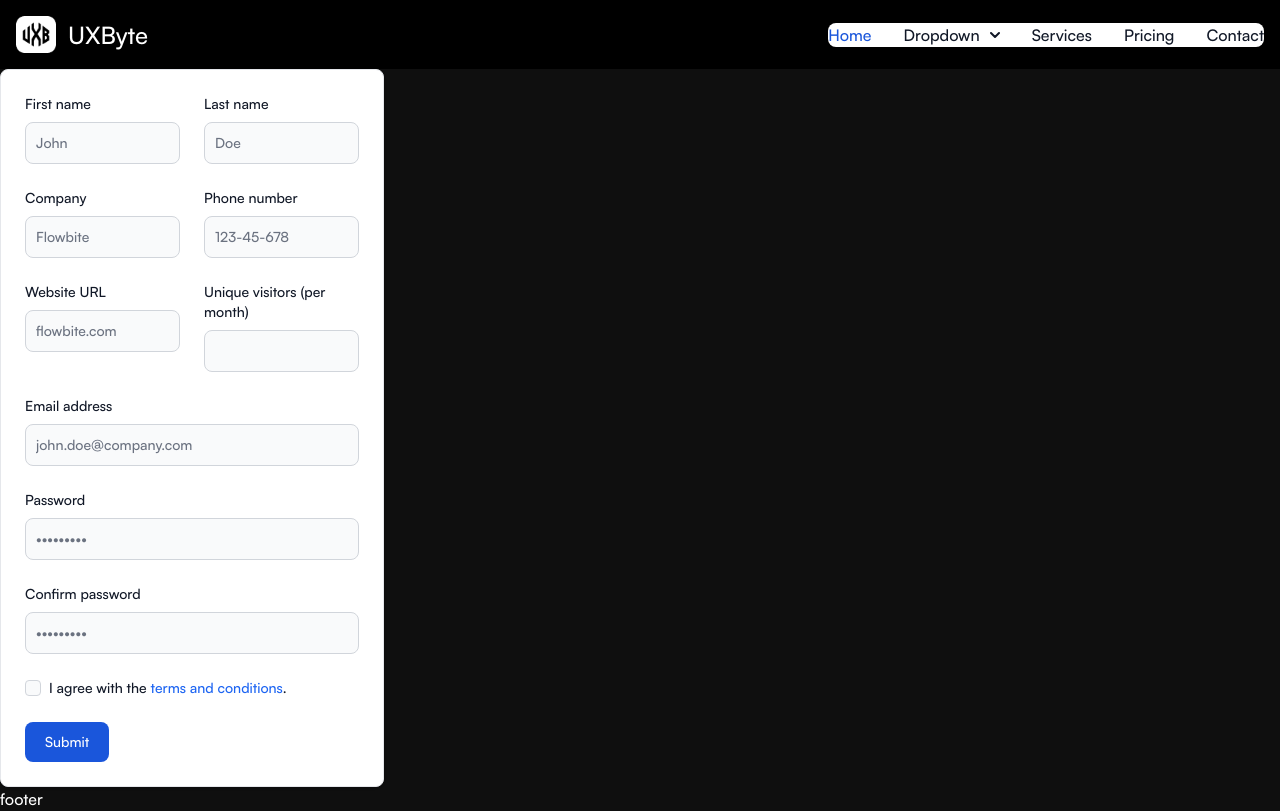
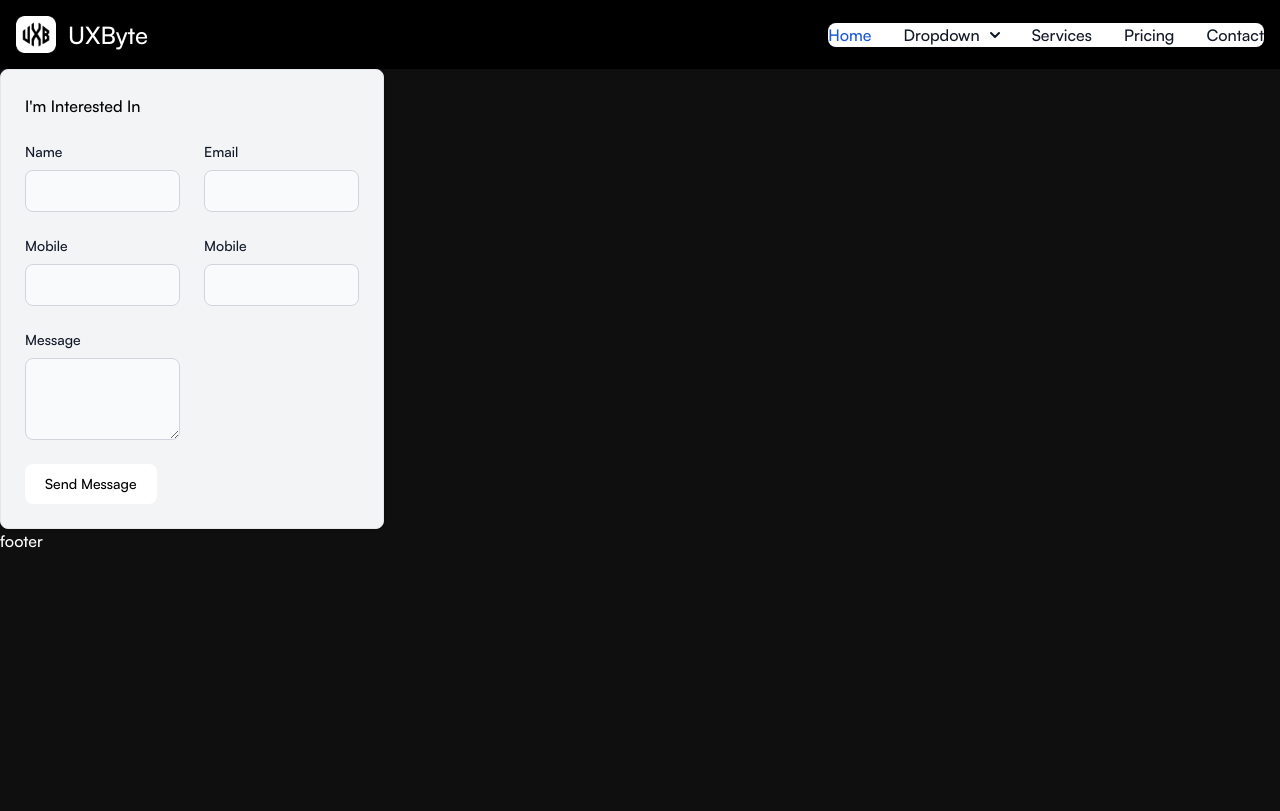
Before and after one commit to lalukrish/UXByte-Page, a Next.js app: page /contact in a window 1280 px wide. Built offline with nearby package versions, Linux system fonts and the light colour scheme.

Commit message:
latest commit

```diff
--- a/src/components/sections/contactSection.jsx
+++ b/src/components/sections/contactSection.jsx
@@ -5,8 +5,11 @@ const ContactSection = () => {
     <>
       <a
         href="#"
-        className="block max-w-sm p-6 bg-white border border-gray-200 rounded-lg shadow hover:bg-gray-100 dark:bg-gray-800 dark:border-gray-700 dark:hover:bg-gray-700"
+        className="block max-w-sm p-6 bg-gray-100 border border-gray-200 rounded-lg shadow hover:bg-gray-100 dark:bg-gray-800 dark:border-gray-700 dark:hover:bg-gray-700"
       >
+        <div>
+          <h2 className="text-black">I'm Interested In</h2>
+        </div><br></br>
         <form>
           <div class="grid gap-6 mb-6 md:grid-cols-2">
             <div>
@@ -14,13 +17,13 @@ const ContactSection = () => {
                 for="first_name"
                 class="block mb-2 text-sm font-medium text-gray-900 dark:text-white"
               >
-                First name
+                Name
               </label>
               <input
                 type="text"
                 id="first_name"
                 class="bg-gray-50 border border-gray-300 text-gray-900 text-sm rounded-lg focus:ring-blue-500 focus:border-blue-500 block w-full p-2.5 dark:bg-gray-700 dark:border-gray-600 dark:placeholder-gray-400 dark:text-white dark:focus:ring-blue-500 dark:focus:border-blue-500"
-                placeholder="John"
+                placeholder=""
                 required
               />
             </div>
@@ -29,13 +32,13 @@ const ContactSection = () => {
                 for="last_name"
                 class="block mb-2 text-sm font-medium text-gray-900 dark:text-white"
               >
-                Last name
+                Email
               </label>
               <input
                 type="text"
                 id="last_name"
                 class="bg-gray-50 border border-gray-300 text-gray-900 text-sm rounded-lg focus:ring-blue-500 focus:border-blue-500 block w-full p-2.5 dark:bg-gray-700 dark:border-gray-600 dark:placeholder-gray-400 dark:text-white dark:focus:ring-blue-500 dark:focus:border-blue-500"
-                placeholder="Doe"
+                placeholder=""
                 required
               />
             </div>
@@ -44,13 +47,13 @@ const ContactSection = () => {
                 for="company"
                 class="block mb-2 text-sm font-medium text-gray-900 dark:text-white"
               >
-                Company
+                Mobile
               </label>
               <input
                 type="text"
                 id="company"
                 class="bg-gray-50 border border-gray-300 text-gray-900 text-sm rounded-lg focus:ring-blue-500 focus:border-blue-500 block w-full p-2.5 dark:bg-gray-700 dark:border-gray-600 dark:placeholder-gray-400 dark:text-white dark:focus:ring-blue-500 dark:focus:border-blue-500"
-                placeholder="Flowbite"
+                placeholder=""
                 required
               />
             </div>
@@ -59,122 +62,31 @@ const ContactSection = () => {
                 for="phone"
                 class="block mb-2 text-sm font-medium text-gray-900 dark:text-white"
               >
-                Phone number
+                Mobile
               </label>
               <input
                 type="tel"
                 id="phone"
                 class="bg-gray-50 border border-gray-300 text-gray-900 text-sm rounded-lg focus:ring-blue-500 focus:border-blue-500 block w-full p-2.5 dark:bg-gray-700 dark:border-gray-600 dark:placeholder-gray-400 dark:text-white dark:focus:ring-blue-500 dark:focus:border-blue-500"
-                placeholder="123-45-678"
+                placeholder=""
                 pattern="[0-9]{3}-[0-9]{2}-[0-9]{3}"
                 required
               />
             </div>
             <div>
-              <label
-                for="website"
-                class="block mb-2 text-sm font-medium text-gray-900 dark:text-white"
-              >
-                Website URL
-              </label>
-              <input
-                type="url"
-                id="website"
-                class="bg-gray-50 border border-gray-300 text-gray-900 text-sm rounded-lg focus:ring-blue-500 focus:border-blue-500 block w-full p-2.5 dark:bg-gray-700 dark:border-gray-600 dark:placeholder-gray-400 dark:text-white dark:focus:ring-blue-500 dark:focus:border-blue-500"
-                placeholder="flowbite.com"
-                required
-              />
+
+<label for="message" class="block mb-2 text-sm font-medium text-gray-900 dark:text-white">Message</label>
+<textarea id="message" rows="3" class="block p-2.5 w-full text-sm text-gray-900 bg-gray-50 rounded-lg border border-gray-300 focus:ring-blue-500 focus:border-blue-500 dark:bg-gray-700 dark:border-gray-600 dark:placeholder-gray-400 dark:text-white dark:focus:ring-blue-500 dark:focus:border-blue-500" placeholder=""></textarea>
+
             </div>
-            <div>
-              <label
-                for="visitors"
-                class="block mb-2 text-sm font-medium text-gray-900 dark:text-white"
-              >
-                Unique visitors (per month)
-              </label>
-              <input
-                type="number"
-                id="visitors"
-                class="bg-gray-50 border border-gray-300 text-gray-900 text-sm rounded-lg focus:ring-blue-500 focus:border-blue-500 block w-full p-2.5 dark:bg-gray-700 dark:border-gray-600 dark:placeholder-gray-400 dark:text-white dark:focus:ring-blue-500 dark:focus:border-blue-500"
-                placeholder=""
-                required
-              />
-            </div>
+
           </div>
-          <div class="mb-6">
-            <label
-              for="email"
-              class="block mb-2 text-sm font-medium text-gray-900 dark:text-white"
-            >
-              Email address
-            </label>
-            <input
-              type="email"
-              id="email"
-              class="bg-gray-50 border border-gray-300 text-gray-900 text-sm rounded-lg focus:ring-blue-500 focus:border-blue-500 block w-full p-2.5 dark:bg-gray-700 dark:border-gray-600 dark:placeholder-gray-400 dark:text-white dark:focus:ring-blue-500 dark:focus:border-blue-500"
-              placeholder="john.doe@company.com"
-              required
-            />
-          </div>
-          <div class="mb-6">
-            <label
-              for="password"
-              class="block mb-2 text-sm font-medium text-gray-900 dark:text-white"
-            >
-              Password
-            </label>
-            <input
-              type="password"
-              id="password"
-              class="bg-gray-50 border border-gray-300 text-gray-900 text-sm rounded-lg focus:ring-blue-500 focus:border-blue-500 block w-full p-2.5 dark:bg-gray-700 dark:border-gray-600 dark:placeholder-gray-400 dark:text-white dark:focus:ring-blue-500 dark:focus:border-blue-500"
-              placeholder="•••••••••"
-              required
-            />
-          </div>
-          <div class="mb-6">
-            <label
-              for="confirm_password"
-              class="block mb-2 text-sm font-medium text-gray-900 dark:text-white"
-            >
-              Confirm password
-            </label>
-            <input
-              type="password"
-              id="confirm_password"
-              class="bg-gray-50 border border-gray-300 text-gray-900 text-sm rounded-lg focus:ring-blue-500 focus:border-blue-500 block w-full p-2.5 dark:bg-gray-700 dark:border-gray-600 dark:placeholder-gray-400 dark:text-white dark:focus:ring-blue-500 dark:focus:border-blue-500"
-              placeholder="•••••••••"
-              required
-            />
-          </div>
-          <div class="flex items-start mb-6">
-            <div class="flex items-center h-5">
-              <input
-                id="remember"
-                type="checkbox"
-                value=""
-                class="w-4 h-4 border border-gray-300 rounded bg-gray-50 focus:ring-3 focus:ring-blue-300 dark:bg-gray-700 dark:border-gray-600 dark:focus:ring-blue-600 dark:ring-offset-gray-800"
-                required
-              />
-            </div>
-            <label
-              for="remember"
-              class="ms-2 text-sm font-medium text-gray-900 dark:text-gray-300"
-            >
-              I agree with the{" "}
-              <a
-                href="#"
-                class="text-blue-600 hover:underline dark:text-blue-500"
-              >
-                terms and conditions
-              </a>
-              .
-            </label>
-          </div>
+
           <button
             type="submit"
-            class="text-white bg-blue-700 hover:bg-blue-800 focus:ring-4 focus:outline-none focus:ring-blue-300 font-medium rounded-lg text-sm w-full sm:w-auto px-5 py-2.5 text-center dark:bg-blue-600 dark:hover:bg-blue-700 dark:focus:ring-blue-800"
+            class="text-black bg-white hover:bg-blue-800 focus:ring-4 focus:outline-none focus:ring-blue-300 font-medium- rounded-lg text-sm w-full sm:w-auto px-5 py-2.5 text-center dark:bg-blue-600 dark:hover:bg-blue-700 dark:focus:ring-blue-800"
           >
-            Submit
+            Send Message
           </button>
         </form>
       </a>
```
